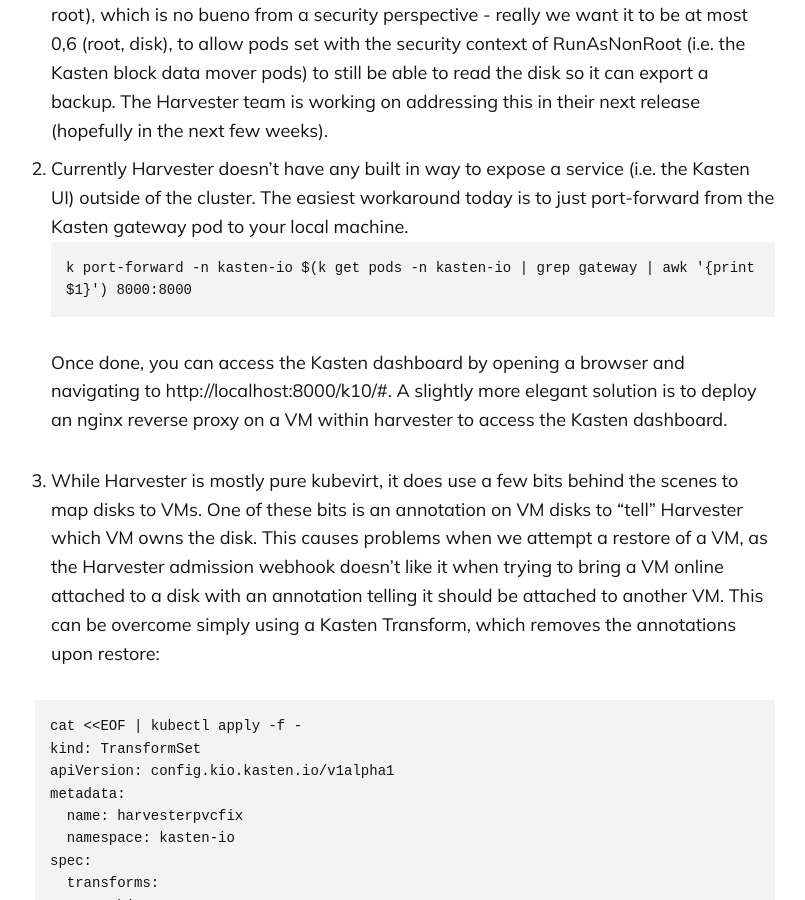
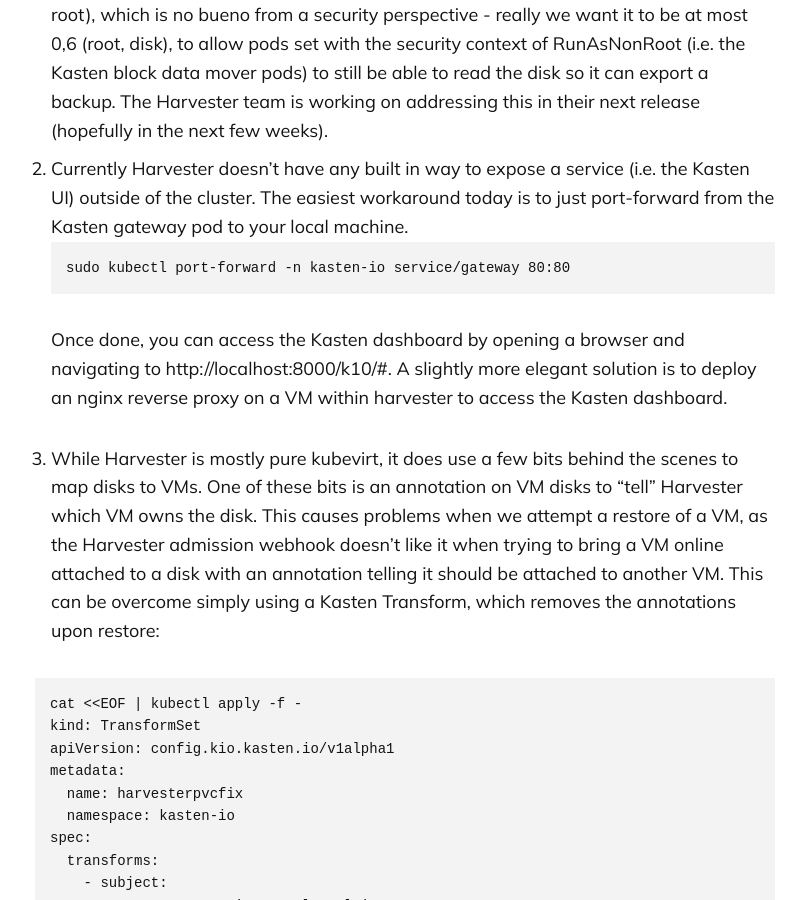
Before and after one commit to newellbrandon/kastendevhub.github.io, a Jekyll site: the page built from _posts/2024-03-21-harvester.md, in a window 1280 px wide and 900 px high, scrolled down 5271 px. Shown: the whole window, without its empty margins (235-1040 px from the left). Built offline with Jekyll 4.4.1, drawn with Linux system fonts in a browser that asks for light colours; comment, search, counter and statistics services are not loaded.

Commit message:
Fixing port-forward to use the service instead of the pod

````diff
--- a/_posts/2024-03-21-harvester.md
+++ b/_posts/2024-03-21-harvester.md
@@ -88,7 +88,7 @@ There's a few quick things we need to take care of first:
 1. Out of the box, Harvester PVC security contexts sets disk permissions to 0,0 (root, root), which is no bueno from a security perspective - really we want it to be at most 0,6 (root, disk), to allow pods set with the security context of RunAsNonRoot (i.e. the Kasten block data mover pods) to still be able to read the disk so it can export a backup.  The Harvester team is working on addressing this in their next release (hopefully in the next few weeks).
 2. Currently Harvester doesn't have any built in way to expose a service (i.e. the Kasten UI) outside of the cluster. The easiest workaround today is to just port-forward from the Kasten gateway pod to your local machine.
 ```
-k port-forward -n kasten-io $(k get pods -n kasten-io | grep gateway | awk '{print $1}') 8000:8000
+sudo kubectl port-forward -n kasten-io service/gateway 80:80
 ```
 Once done, you can access the Kasten dashboard by opening a browser and navigating to http://localhost:8000/k10/#. A slightly more elegant solution is to deploy an nginx reverse proxy on a VM within harvester to access the Kasten dashboard.
 3. While Harvester is mostly pure kubevirt, it does use a few bits behind the scenes to map disks to VMs.  One of these bits is an annotation on VM disks to "tell" Harvester which VM owns the disk.  This causes problems when we attempt a restore of a VM, as the Harvester admission webhook doesn't like it when trying to bring a VM online attached to a disk with an annotation telling it should be attached to another VM.  This can be overcome simply using a Kasten Transform, which removes the annotations upon restore:
````
